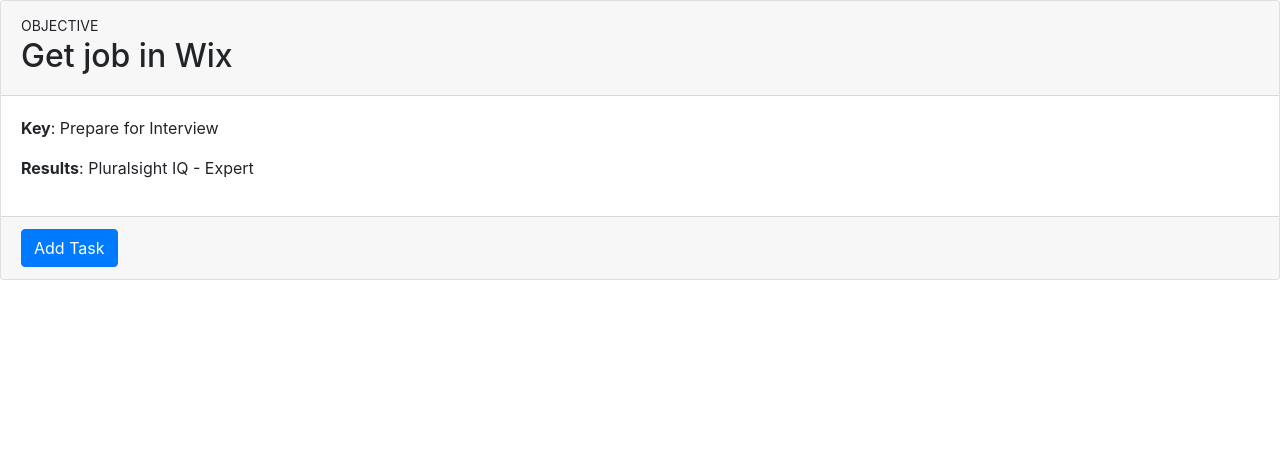
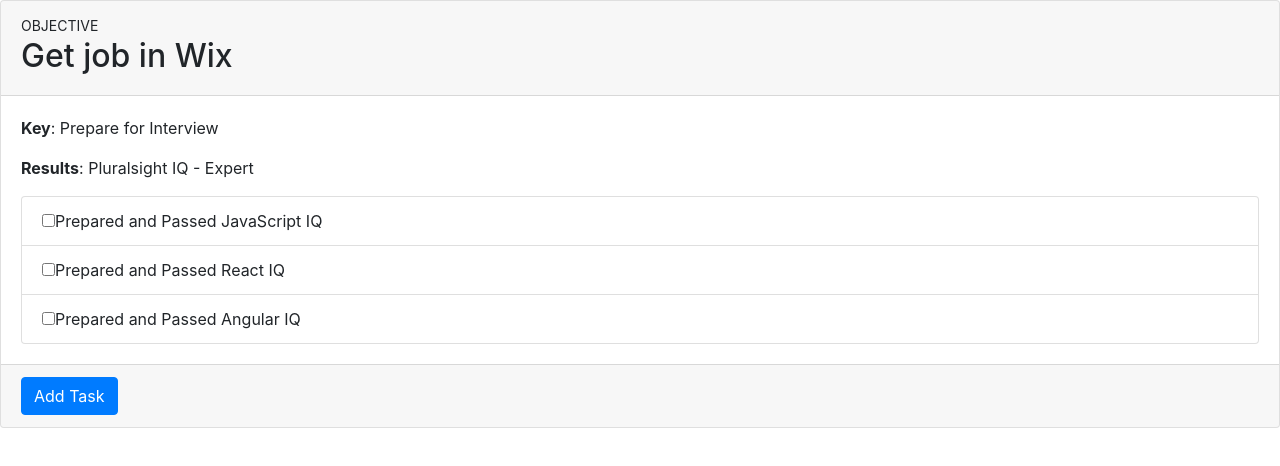
Before and after one commit to Nikola-xiii/goals-manager, a React (Create React App) app: page /goal/1 in a window 1280 px wide. Shown: the top 466 px of the page. Built offline with nearby package versions, Linux system fonts and the light colour scheme.

Commit message:
#6: added task list to the single goal component

```diff
--- a/src/data/goals.ts
+++ b/src/data/goals.ts
@@ -5,12 +5,21 @@ export const Goals: Goal[] = [
     id: '1',
     objective: 'Get job in Wix',
     key: 'Prepare for Interview',
-    results: 'Pluralsight IQ - Expert'
+    results: 'Pluralsight IQ - Expert',
+    tasks: [
+      { value: "Prepared and Passed JavaScript IQ", done: true },
+      { value: "Prepared and Passed React IQ", done: false },
+      { value: "Prepared and Passed Angular IQ", done: false }
+    ]
   },
   {
     id: '2',
     objective: 'Body Health',
     key: 'Workout',
-    results: 'Do workout 2 time per week'
+    results: 'Do workout 2 time per week',
+    tasks: [
+      { value: "Body weight workout", done: true },
+      { value: "Dumbbells", done: false },
+    ]
   }
 ];
--- /dev/null
+++ b/src/data/task.ts
@@ -0,0 +1,4 @@
+export interface Task {
+  value: string;
+  done: boolean;
+}
--- a/src/features/goal/components/goal-single-item/goal-single-item.tsx
+++ b/src/features/goal/components/goal-single-item/goal-single-item.tsx
@@ -2,6 +2,7 @@ import {Button, Card} from "react-bootstrap";
 import * as React from "react";
 import './goal-single-item.scss';
 import {Goal} from "../../../../store/models/goal.model";
+import TaskList from "../task-list/task-list";
 
 interface Props {
   goal: Goal
@@ -17,6 +18,7 @@ const GoalSingleItem = (props: Props) => {
       <Card.Body>
         <p><strong>Key</strong>: {props.goal.key}</p>
         <p><strong>Results</strong>: {props.goal.results}</p>
+        <TaskList tasks={props.goal.tasks}></TaskList>
       </Card.Body>
       <Card.Footer>
         <Button>Add Task</Button>
--- /dev/null
+++ b/src/features/goal/components/task-list/task-list.scss
@@ -0,0 +1,3 @@
+.task-checkbox {
+  padding-right: 15px;
+}
--- /dev/null
+++ b/src/features/goal/components/task-list/task-list.tsx
@@ -0,0 +1,23 @@
+import { Task } from "../../../../data/task";
+import { ListGroup } from "react-bootstrap";
+import * as React from "react";
+import './task-list.scss';
+
+interface Props {
+  tasks: Task[]
+}
+
+const TaskList = (props: Props) => {
+  return (
+    <ListGroup>
+      {props.tasks.map(task => (
+        <ListGroup.Item>
+          <input className="task-checkbox" type="checkbox" />
+          <span className="task-value">{task.value}</span>
+        </ListGroup.Item>)
+      )}
+    </ListGroup>
+  )
+}
+
+export default TaskList;
--- a/src/store/models/goal.model.ts
+++ b/src/store/models/goal.model.ts
@@ -1,6 +1,9 @@
+import { Task } from "../../data/task";
+
 export interface Goal {
   id: string;
   objective: string;
   key: string;
   results: string;
+  tasks: Task[] | []
 }
```
